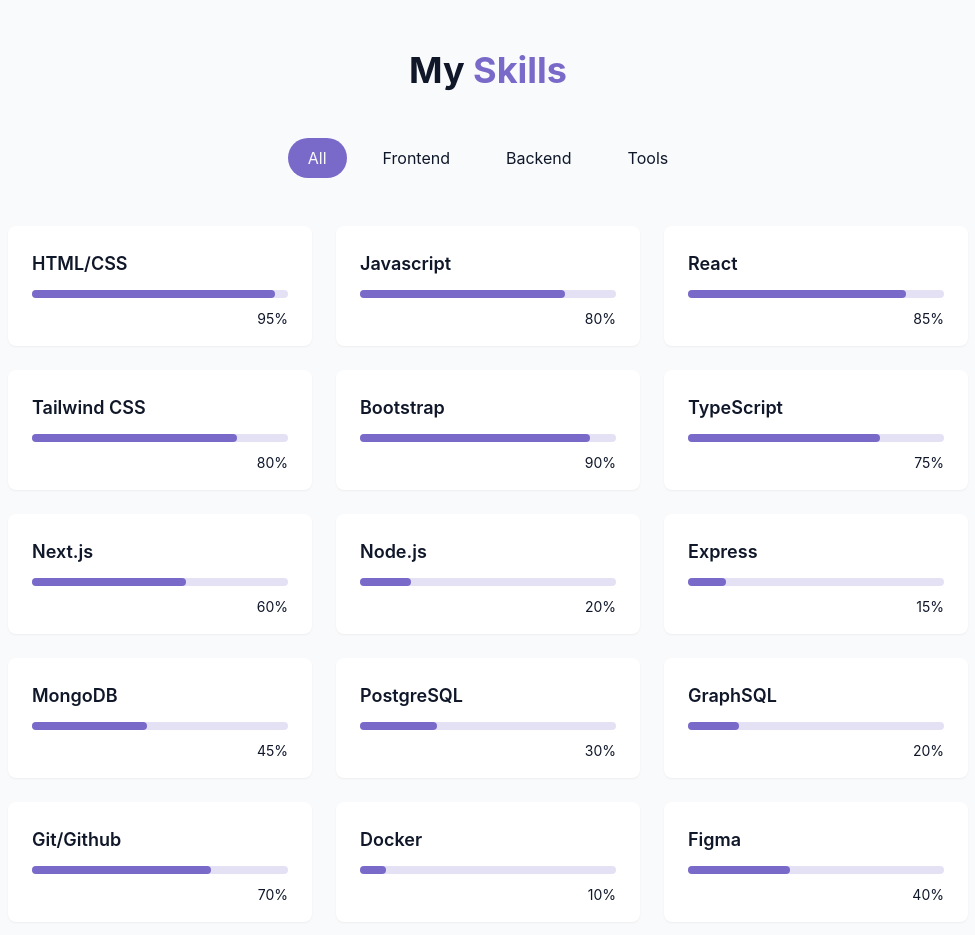
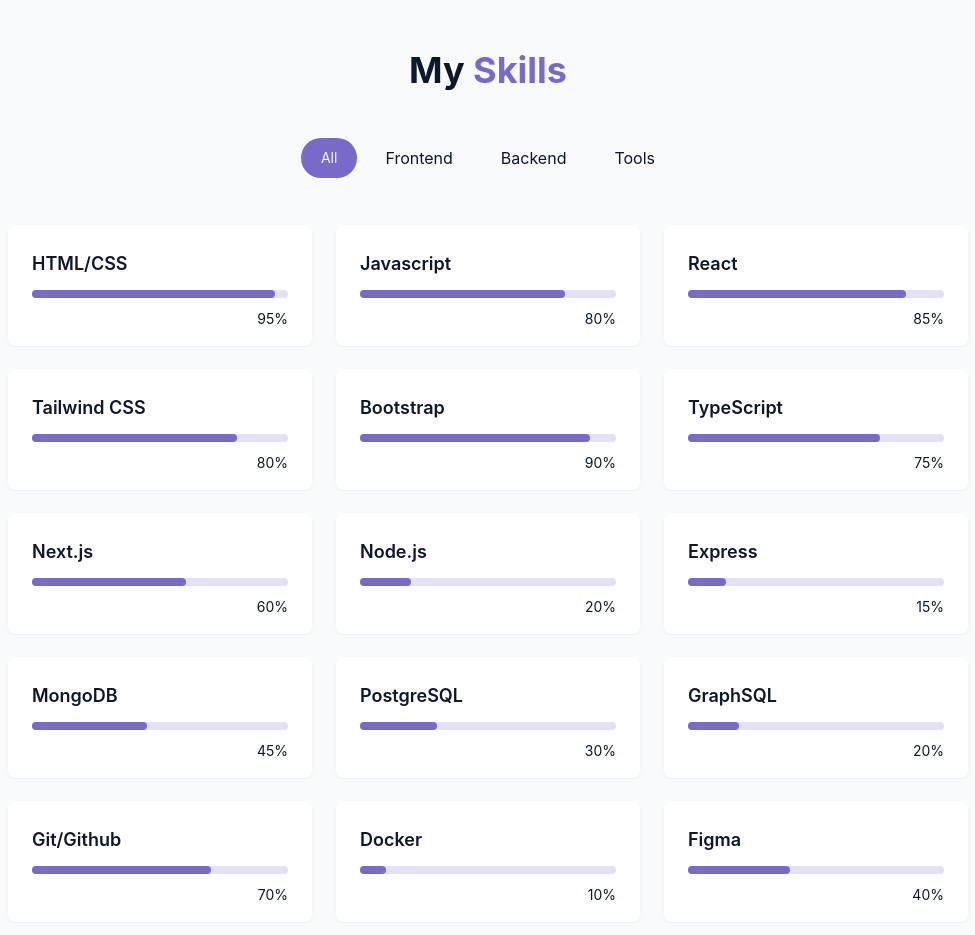
Before and after one commit to roshan0011830/roshan-portfolio, a React (Vite) app: page / in a window 1280 px wide. Shown: the part 1700-2635 px from the top of the page, without its empty margins (152-1127 px from the left). Built offline with nearby package versions, Linux system fonts and the light colour scheme.

Commit message:
fixed toaster and category layout

```diff
--- a/src/App.jsx
+++ b/src/App.jsx
@@ -22,6 +22,7 @@
       <Route index element={<Home/>}/>
       <Route path='*' element={<NotFound/>}/>
     </Routes>
+    <Toaster/>
     </>
   )
 }
--- a/src/components/ContactSection.jsx
+++ b/src/components/ContactSection.jsx
@@ -8,7 +8,7 @@
 
 // Toaster
 import {useToast} from '@/hooks/use-toast'
-import { Toaster } from "./ui/toaster";
+
 
 
 
@@ -187,7 +187,7 @@
               } <SendIcon size={16}/></button>
             </form>
           </div>
-          <Toaster/>
+
 
         </div>
       </div>
--- a/src/components/SkillsSection.jsx
+++ b/src/components/SkillsSection.jsx
@@ -51,14 +51,14 @@
         </h2>
 
         {/* Category */}
-        <div className="flex flex-wrap justify-center gap-4 mb-12">
+        <div className="flex  justify-center  gap-2 mb-12">
           {categories.map((category, key) => (
             <button
               key={key}
               onClick={() => {
                 setActiveCategory(category)
                 }}
-              className={activeCategory === category ? "bg-primary text-primary-foreground px-5 py-2 rounded-full transition-colors duration-300" : "bg-secondary/70 text-secondary px-5 py-2 rounded-full transition-colors duration-300"}
+              className={activeCategory === category ? "text-sm bg-primary text-primary-foreground px-5 py-2 rounded-full transition-colors duration-300" : "bg-secondary/70 text-secondary px-5 py-2 rounded-full transition-colors duration-300"}
             >
               {category}
             </button>
--- a/src/components/ui/toaster.jsx
+++ b/src/components/ui/toaster.jsx
@@ -10,14 +10,14 @@
   return (
     <ToastPrimitive.Provider>
       {toasts.map(({ id, title, description }) => (
-        <ToastPrimitive.Root key={id} className="p-4 shadow rounded mb-2 bg-green-600">
+        <ToastPrimitive.Root key={id} className="p-4 shadow rounded bg-green-600 ">
           <div>
             <h4 className="font-bold">{title}</h4>
             <p>{description}</p>
           </div>
         </ToastPrimitive.Root>
       ))}
-      <ToastPrimitive.Viewport className="fixed top-5 right-5 z-50" />
+      <ToastPrimitive.Viewport className="fixed bottom-5 right-5 z-50" />
     </ToastPrimitive.Provider>
   )
 }
```
